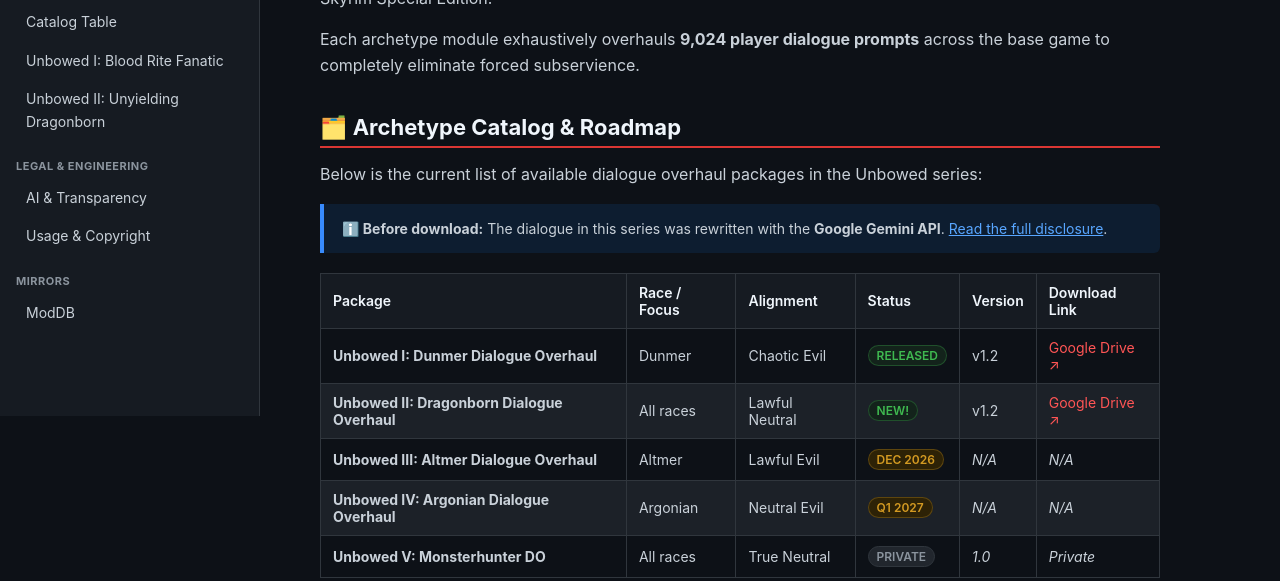
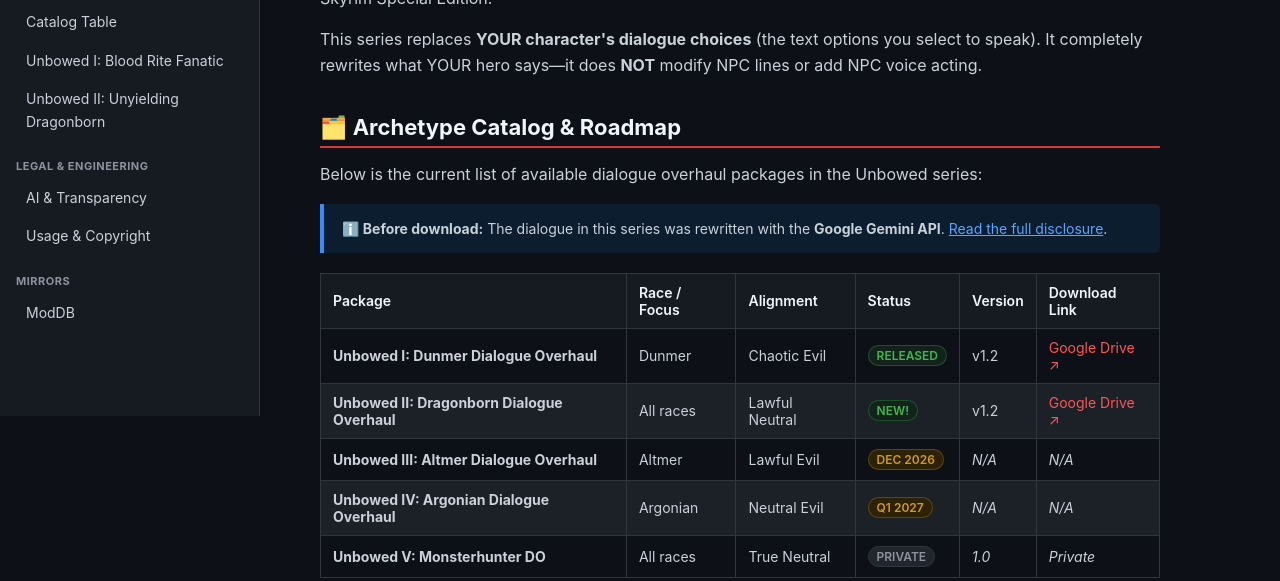
Before and after one commit to BloodVoyage/unbowed-series, a plain HTML site: page index.html in a window 1280 px wide. Shown: the part 384-965 px from the top of the page. Drawn offline with Linux system fonts and the light colour scheme.

Commit message:
Revise dialogue overhaul description in index.html
Updated description of the dialogue overhaul series to clarify its purpose and functionality.

```diff
--- a/index.html
+++ b/index.html
@@ -358,7 +358,7 @@
         <img src="https://media.moddb.com/images/members/5/4984/4983506/profile/BloodVoyage_Unbowed-Series_log.1.png" alt="Unbowed Wiki">
         <p>Welcome to the official documentation and distribution catalog for the <strong>Unbowed Series</strong> dialogue overhauls for Skyrim Special Edition.</p>
 
-        <p>Each archetype module exhaustively overhauls <strong>9,024 player dialogue prompts</strong> across the base game to completely eliminate forced subservience.</p>
+        <p>    This series replaces <strong>YOUR character's dialogue choices</strong> (the text options you select to speak). It completely rewrites what YOUR hero says—it does <strong>NOT</strong> modify NPC lines or add NPC voice acting.</p>
 
         <h2 id="catalog">🗂️ Archetype Catalog & Roadmap</h2>
         <p>Below is the current list of available dialogue overhaul packages in the Unbowed series:</p>
```
